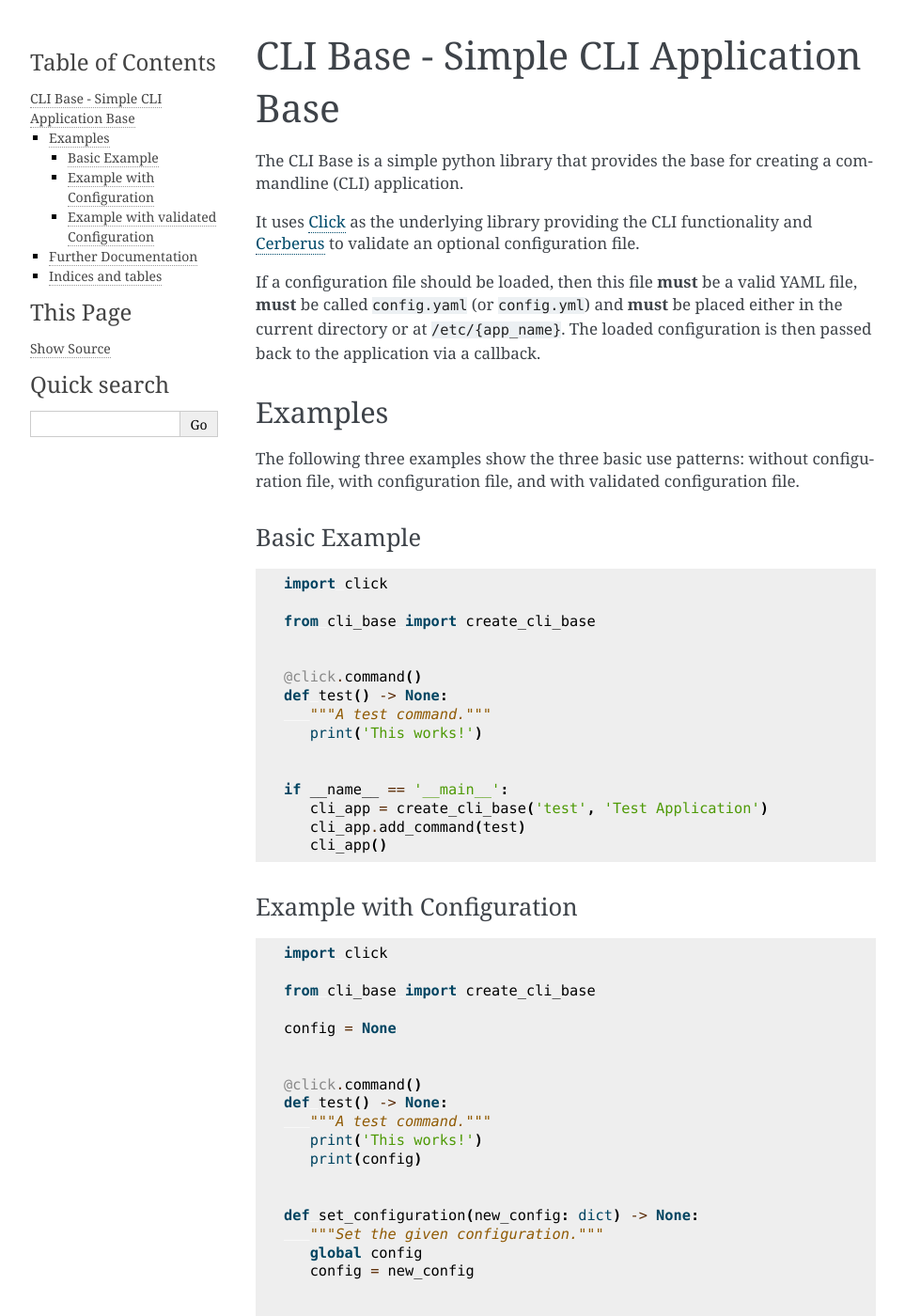
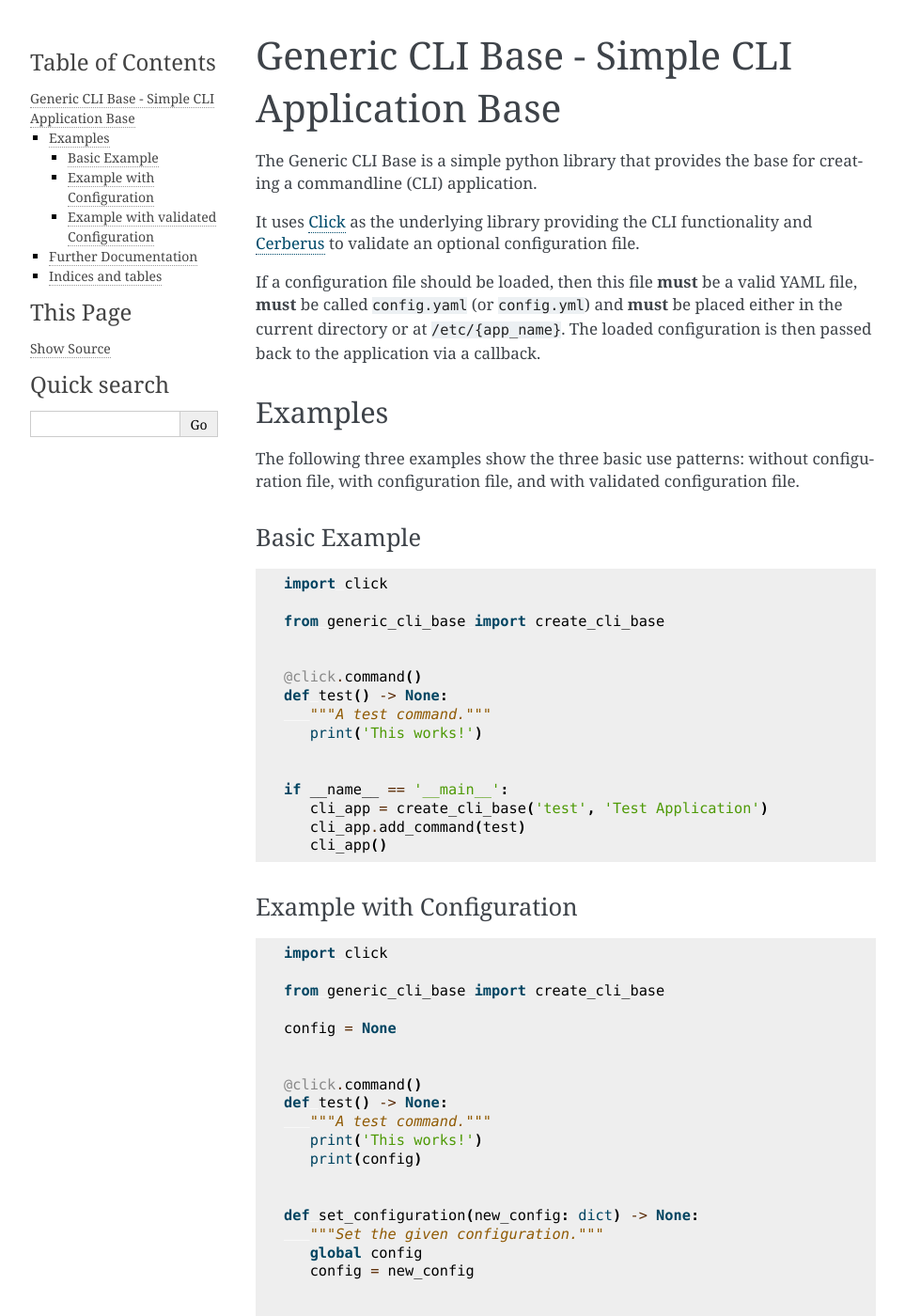
Before and after one commit to scmmmh/cli-base, a Sphinx documentation site: the page built from docs/index.md, in a window 1280 px wide and 1400 px high. Shown: the whole window at 94% size, without its empty margins (148-1111 px from the left). Built offline with Sphinx 7.4.7, drawn with Linux system fonts in a browser that asks for light colours; some of the changed text lies outside the part shown.

Commit message:
Rename project (#7)
* Added publish workflow

* Ensure the correct python version for building

* Rename project

* Updated docs

* Fix the flake8 test

````diff
--- a/docs/conf.py
+++ b/docs/conf.py
@@ -7,7 +7,7 @@
 # -- Project information -----------------------------------------------------
 # https://www.sphinx-doc.org/en/master/usage/configuration.html#project-information
 
-project = 'CLI Base'
+project = 'Generic CLI Base'
 copyright = '2022, Mark Hall'
 author = 'Mark Hall'
 release = '0.1.0'
--- a/docs/index.md
+++ b/docs/index.md
@@ -1,6 +1,6 @@
-# CLI Base - Simple CLI Application Base
+# Generic CLI Base - Simple CLI Application Base
 
-The CLI Base is a simple python library that provides the base for creating a commandline (CLI) application.
+The Generic CLI Base is a simple python library that provides the base for creating a commandline (CLI) application.
 
 It uses [Click](https://click.palletsprojects.com) as the underlying library providing the CLI functionality and
 [Cerberus](https://docs.python-cerberus.org) to validate an optional configuration file.
@@ -19,7 +19,7 @@ file, and with validated configuration file.
 ```python
 import click
 
-from cli_base import create_cli_base
+from generic_cli_base import create_cli_base
 
 
 @click.command()
@@ -39,7 +39,7 @@ if __name__ == '__main__':
 ```python
 import click
 
-from cli_base import create_cli_base
+from generic_cli_base import create_cli_base
 
 config = None
 
@@ -68,7 +68,7 @@ if __name__ == '__main__':
 ```python
 import click
 
-from cli_base import create_cli_base
+from generic_cli_base import create_cli_base
 
 config = None
 
--- a/pyproject.toml
+++ b/pyproject.toml
@@ -1,5 +1,5 @@
 [tool.poetry]
-name = "cli-base"
+name = "generic-cli-base"
 version = "0.1.0"
 description = "A simple Commandline Application Base"
 authors = ["Mark Hall <mark.hall@work.room3b.eu>"]
````
Also changed, not shown: generic_cli_base/__init__.py (renamed from cli_base/__init__.py), 7 other files.
